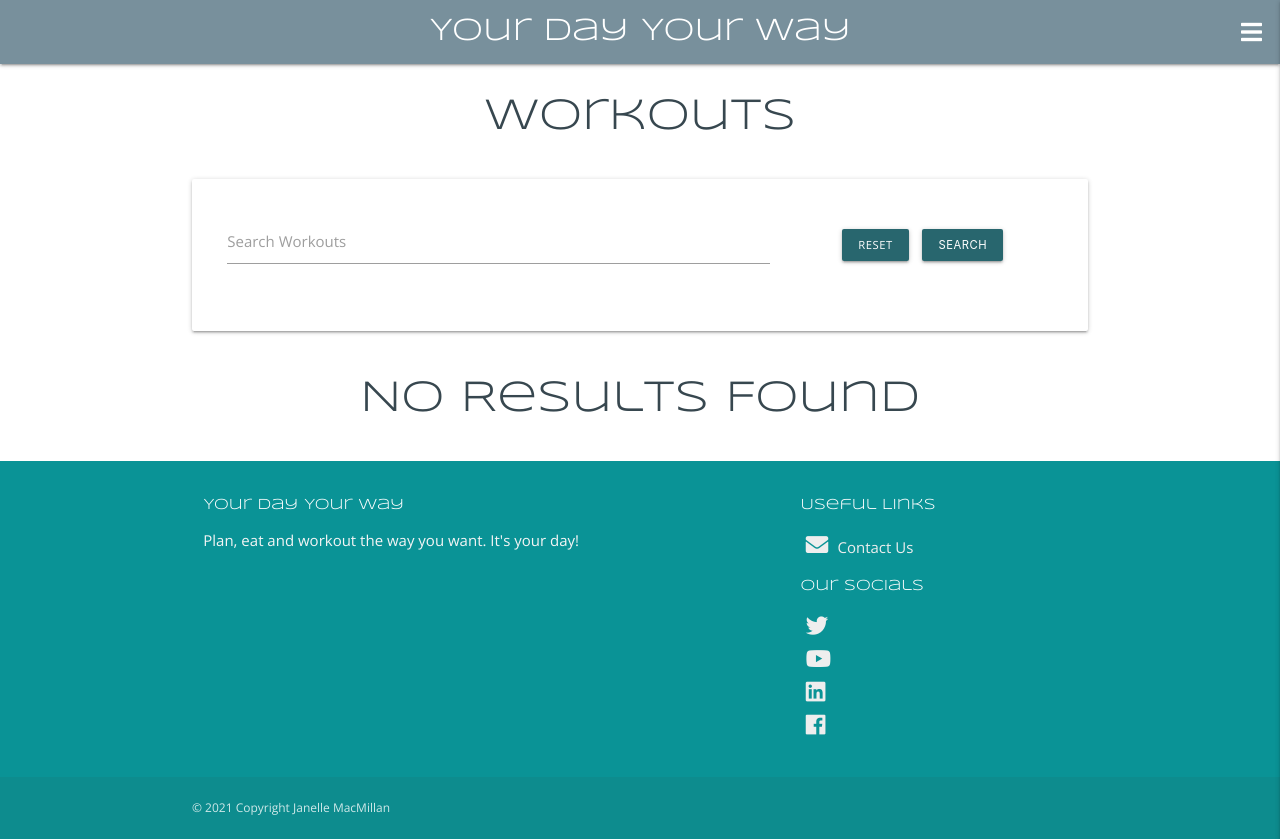
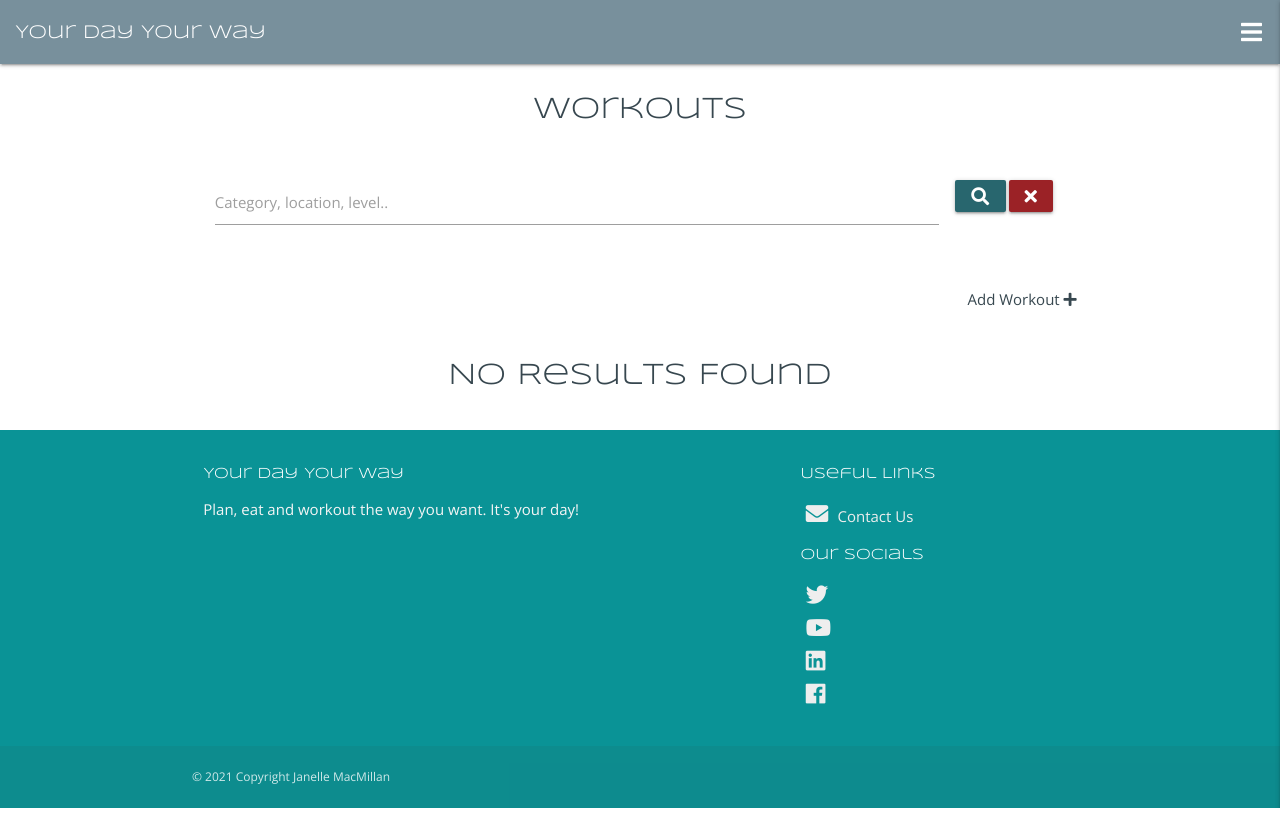
Before and after one commit to JanelleG51/Your-Day-Your-Way, a Flask app: page /workouts in a window 1280 px wide. After the commit the page ends 808 px from the top, so only its background shows below. Run offline with Flask 2, Linux system fonts and the light colour scheme; the visitor is signed in with stand-in values (Sample User, id 1); data that the repository does not hold is empty; some libraries are stand-ins or nearby versions.

Commit message:
style: add styling to menu.html and workout.html

```diff
--- a/app.py
+++ b/app.py
@@ -112,9 +112,16 @@ def login():
 @app.route("/planner")
 @login_required
 def planner():
-    meals = mongo.db.meals.find().sort("_id", -1).limit(3)
     workouts = mongo.db.workouts.find().sort("_id", -1).limit(1)
-    return render_template("planner.html", meals=meals, workouts=workouts)
+    breakfast = mongo.db.meals.find(
+        {"meal_category": "Breakfast"}).sort("_id", -1).limit(1)
+    lunch = mongo.db.meals.find(
+        {"meal_category": "Lunch"}).sort("_id", -1).limit(1)
+    dinner = mongo.db.meals.find(
+        {"meal_category": "Dinner"}).sort("_id", -1).limit(1)
+    return render_template("planner.html", workouts=workouts,
+                           breakfast=breakfast, lunch=lunch, dinner=dinner)
+
 
 
 @app.route("/meals")
--- a/static/css/style.css
+++ b/static/css/style.css
@@ -17,11 +17,29 @@ body {
     flex: 1 0 auto;
   }
 
-h1, h3, h5, .brand-logo {
+  h1, h3, h5, .main-title {
     font-family: 'Syncopate', sans-serif;
+
   }
 
+  h3 {
+    font-size: 2rem;
 
+  }
+
+  a {
+    color: inherit;
+    text-decoration: none;
+
+}
+
+
+  .main-title {
+    font-size: 1.25rem;
+    margin-left: 1rem;
+  }
+
+/* display cards */
 .full-recipe-image {
   max-height: 575px;
 }
@@ -51,11 +69,18 @@ p > span{
 
 }
 
-/* buttons */
+
+
+/* buttons and links */
 .btn-small {
   background-color: #28666E;
-  font-size: .75rem;
+  font-size: .70rem;
   margin: 5px;
+}
+
+.add-content-link {
+  text-decoration: none;
+  color: rgb(155, 34, 38),
 }
 
 
@@ -68,6 +93,7 @@ p > span{
 
 .delete-btn {
   background-color: rgb(155, 34, 38);
+  transition: 0.2s ease;
 
 }
 
@@ -97,3 +123,11 @@ p > span{
   color: rgb(0, 18, 25);
 
 }
+
+/*--media query for screens 768px and below--*/
+
+@media(max-width: 768px){
+
+
+
+  }
--- a/templates/base.html
+++ b/templates/base.html
@@ -26,7 +26,7 @@
   <header>
     <nav>
       <div class="nav-wrapper blue-grey lighten-1">
-                <a href="{{ url_for('landing_page') }}" class="brand-logo center">Your Day Your Way</a>
+        <a href="{{ url_for('landing_page') }}" class="main-title center">Your Day Your Way</a>
         <a href="#" data-target="mobile-sidenav" class="sidenav-trigger right show-on-medium-and-up"><i
             class="fas fa-bars"></i></a>
         <ul class="sidenav" id="mobile-sidenav">
@@ -39,7 +39,8 @@
           <li><a href="{{ url_for('add_workout') }}"><i class="fas fa-plus"></i>Add Workout</a></li>
           <li><a href="{{ url_for('meals') }}"><i class="fas fa-utensils"></i>Meals</a></li>
           <li><a href="{{ url_for('add_meal') }}"><i class="fas fa-plus"></i>Add Meal</a></li>
-                    <li><a href="{{ url_for('profile', username=session['user']) }}"><i class="fas fa-user"></i>My Profile</a></li>
+          <li><a href="{{ url_for('profile', username=session['user']) }}"><i class="fas fa-user"></i>My Profile</a>
+          </li>
           <li><a href="{{ url_for('logout') }}"><i class="fas fa-sign-out-alt"></i>Log Out</a></li>
           {% else %}
           <li><a href="{{ url_for('meals') }}"><i class="fas fa-utensils"></i>Meals</a></li>
@@ -81,16 +82,15 @@
         <div class="col l4 offset-l2 s12">
           <h5 class="white-text footer-heading">Useful Links</h5>
           <ul class="social-links">
-                <li><a class="grey-text text-lighten-3" href="{{ url_for('contact') }}"><i
-                  class="fa fa-envelope" aria-hidden="true"></i> Contact Us</a></li>
+            <li><a class="grey-text text-lighten-3" href="{{ url_for('contact') }}"><i class="fa fa-envelope"
+                  aria-hidden="true"></i> Contact Us</a></li>
           </ul>
           <h5 class="white-text footer-heading">Our Socials</h5>
           <ul class="social-links">
             <li><a class="grey-text text-lighten-3" target="_blank" href="https://twitter.com" rel="noopener">
                 <i class="fab fa-twitter" aria-hidden="true"></i>
                 <span class="sr-only">Twitter</span></a></li>
-                <li><a class="grey-text text-lighten-3" target="_blank" href="https://www.youtube.com"
-                  rel="noopener">
+            <li><a class="grey-text text-lighten-3" target="_blank" href="https://www.youtube.com" rel="noopener">
                 <i class="fab fa-youtube" aria-hidden="true"></i>
                 <span class="sr-only">YouTube</span></a></li>
             <li><a class="grey-text text-lighten-3" target="_blank" href="https://uk.linkedin.com/" rel="noopener">
--- a/templates/workouts.html
+++ b/templates/workouts.html
@@ -1,27 +1,40 @@
 {% extends "base.html" %}
+{% block title %}Workouts{% endblock %}
 {% block content %}
 
 
 <div class="row">
-    <div class="col s12">
-        <h3 class="center-align">Workouts</h3>
+    <div class="col s12 center-align">
+        <h3>Workouts</h3>
     </div>
 </div>
 
-<div class="row card-panel">
+<div class="row">
     <form action="{{ url_for('search_workouts') }}" method="POST" class="col s12">
         <div class="row valign-wrapper center-align">
-            <div class="col s12 m8 input-field">
+            <div class="col s12 m10 input-field">
                 <i class=""></i>
                 <input type="text" name="query" id="query" minlength="3" class="validate" required>
-                <label for="query">Search Workouts</label>
+                <label for="query">Category, location, level..</label>
+
             </div>
-            <div class="col s12 m4">
-                <a href="{{ url_for('workouts') }}" class="btn-small">Reset</a>
-                <button class="btn-small" type="submit">Search</button>
+            <div class="row">
+                <div class="col s6 m4">
+                    <button class="btn-small" type="submit"><i class="fas fa-search"></i></button>
+                </div>
+                <div class="col s6 m4">
+
+                    <a href="{{ url_for('workouts') }}" class="btn-small delete-btn"><i class="fas fa-times"></i></a>
+                </div>
             </div>
         </div>
     </form>
+</div>
+
+<div class="row">
+    <div class="col s4"></div>
+    <div class="col s4"></div>
+    <div class="col s4 right-align add-content-link"><a href="{{ url_for('add_workout') }}">Add Workout <i class="fas fa-plus"></i></a></div>
 </div>
 
 {% if workouts|length > 0 %}
@@ -37,7 +50,8 @@
             </div>
             <div class="card-content">
                 <span id="card-font" class="card-title">{{ workout.workout_title|upper }}</span>
-                <p><span>Time: {{ workout.workout_duration|upper }} min</span><span>Where: {{ workout.workout_location }} </span><span>Level:
+                <p><span>Time: {{ workout.workout_duration|upper }} min</span><span>Where:
+                        {{ workout.workout_location }} </span><span>Level:
                         {{ workout.workout_level }}</span></p>
             </div>
             <div class="card-action">
```
Also changed, not shown: templates/meals.html (+15 -9 lines), templates/planner.html (+55 -4 lines). Lines whose indentation alone changed are shown as unchanged.
